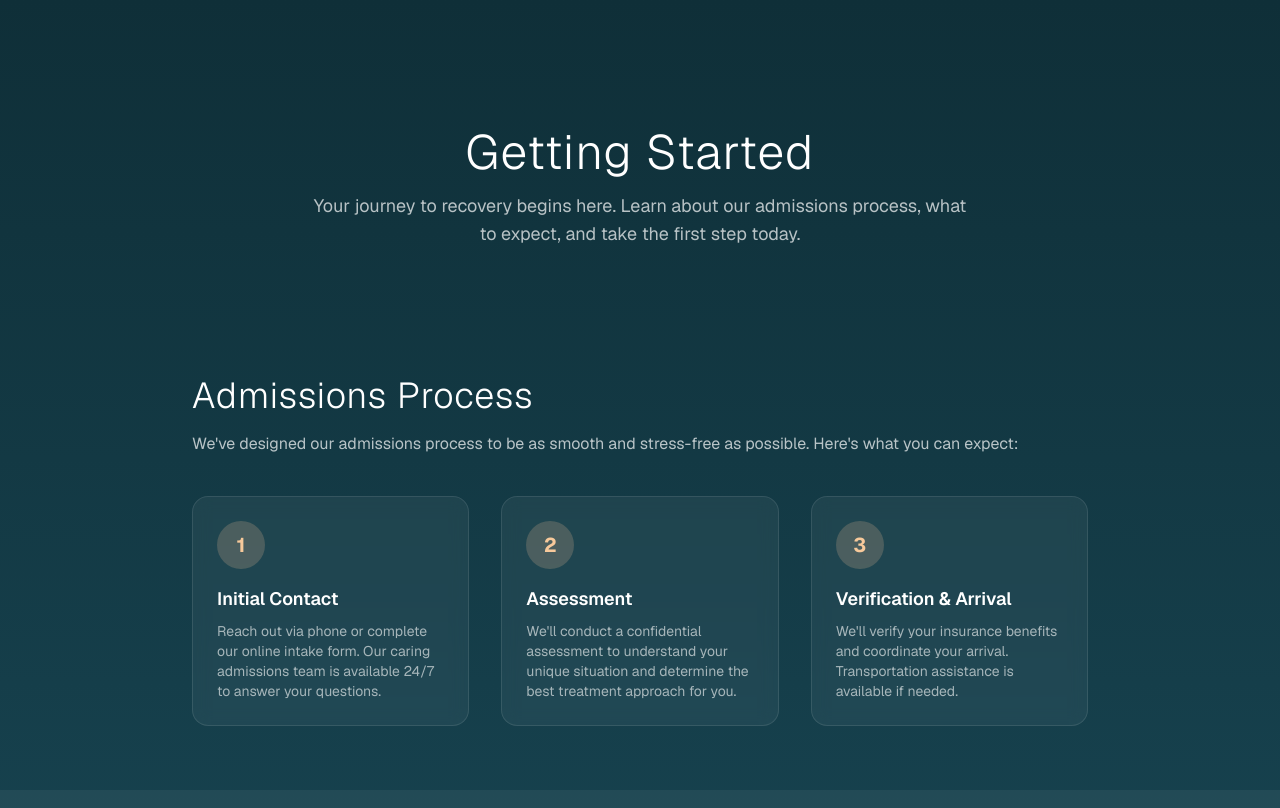
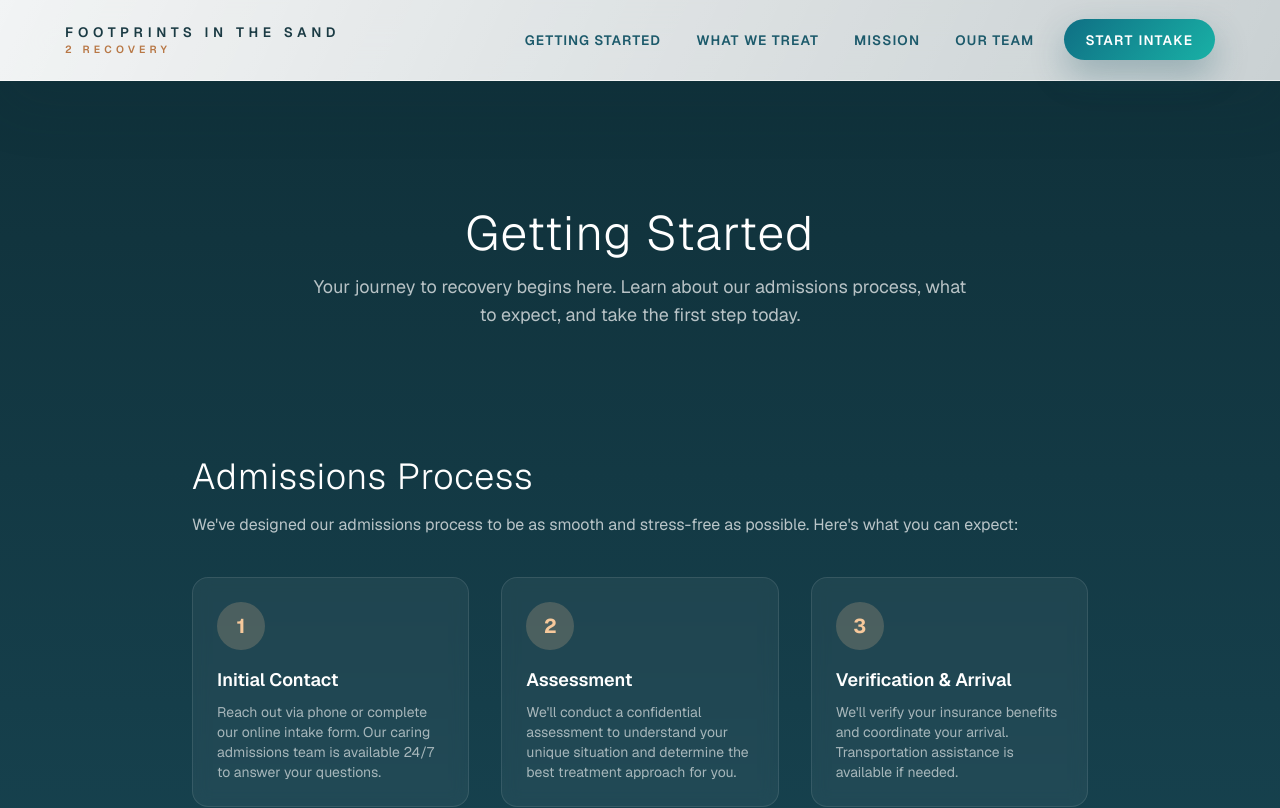
Before and after one commit to KristianPetrov/Footprints-In-The-Sand, a Next.js app: page /getting-started in a window 1280 px wide. Shown: the top 808 px of the page. Built offline with nearby package versions, Linux system fonts and the light colour scheme.

Commit message:
added navbar to new getting-started page:

```diff
--- a/app/components/HeroNav.tsx
+++ b/app/components/HeroNav.tsx
@@ -8,7 +8,7 @@ const navItems = [
   { href: "/getting-started", label: "Getting Started" },
   { href: "#treatment", label: "What We Treat" },
   { href: "#mission", label: "Mission" },
-  { href: "#care", label: "Care Journey" },
+
   { href: "/team", label: "Our Team" },
 ];
 
--- a/app/getting-started/page.tsx
+++ b/app/getting-started/page.tsx
@@ -1,10 +1,12 @@
 "use client";
 
 import { IntakeForm } from "../components/IntakeForm";
+import { HeroNav } from "../components/HeroNav";
 
 export default function GettingStartedPage() {
   return (
-    <main className="min-h-screen bg-gradient-to-b from-[#0f2f38] via-[#1b4d5c] to-[#0f2f38]">
+    <main className="min-h-screen bg-gradient-to-b from-[#0f2f38] via-[#1b4d5c] to-[#0f2f38] overflow-hidden">
+      <HeroNav />
       {/* Hero Section */}
       <section className="relative px-6 pb-16 pt-32 text-center">
         <h1 className="font-display text-4xl font-light tracking-wide text-white md:text-5xl">
```
